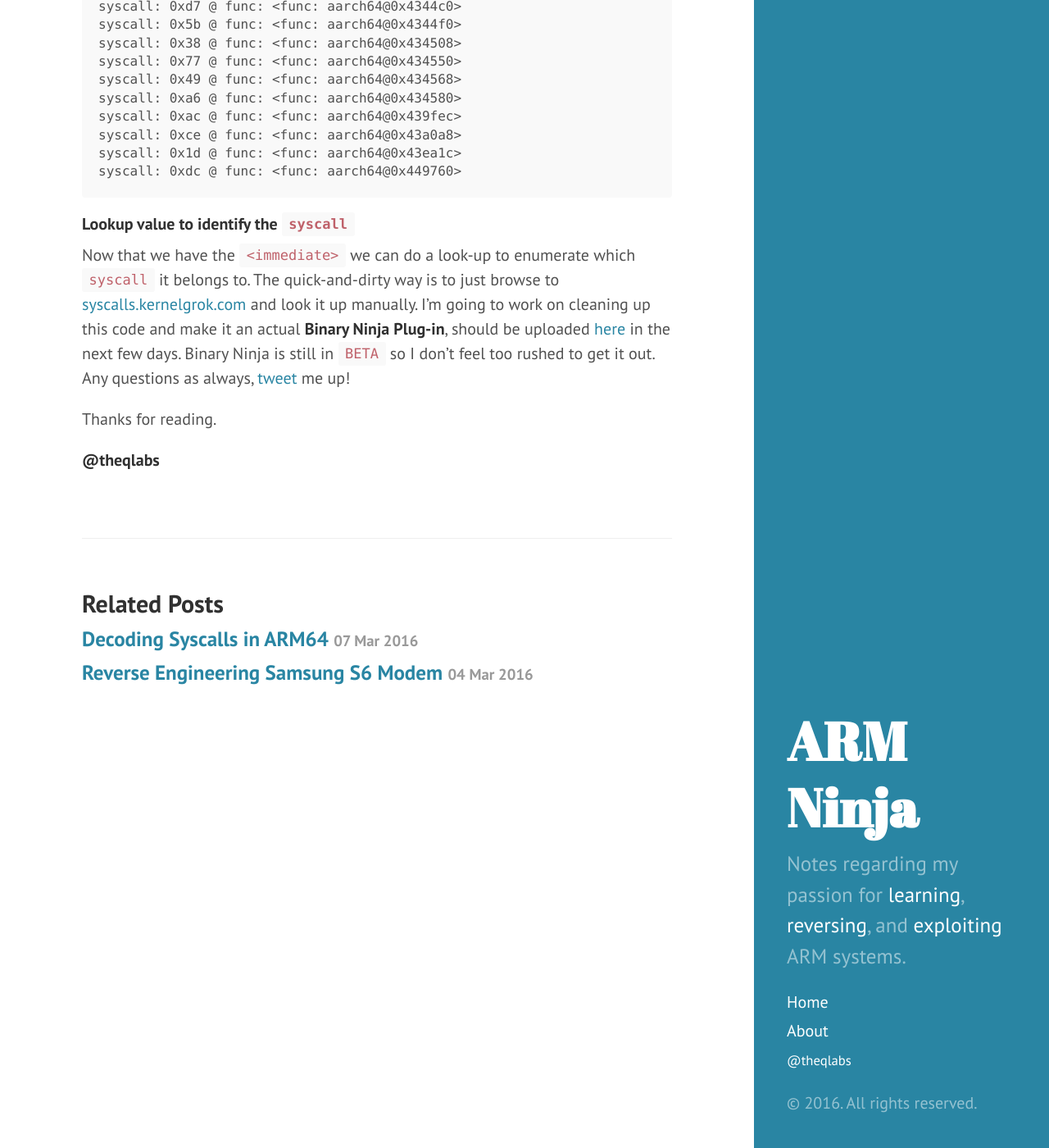
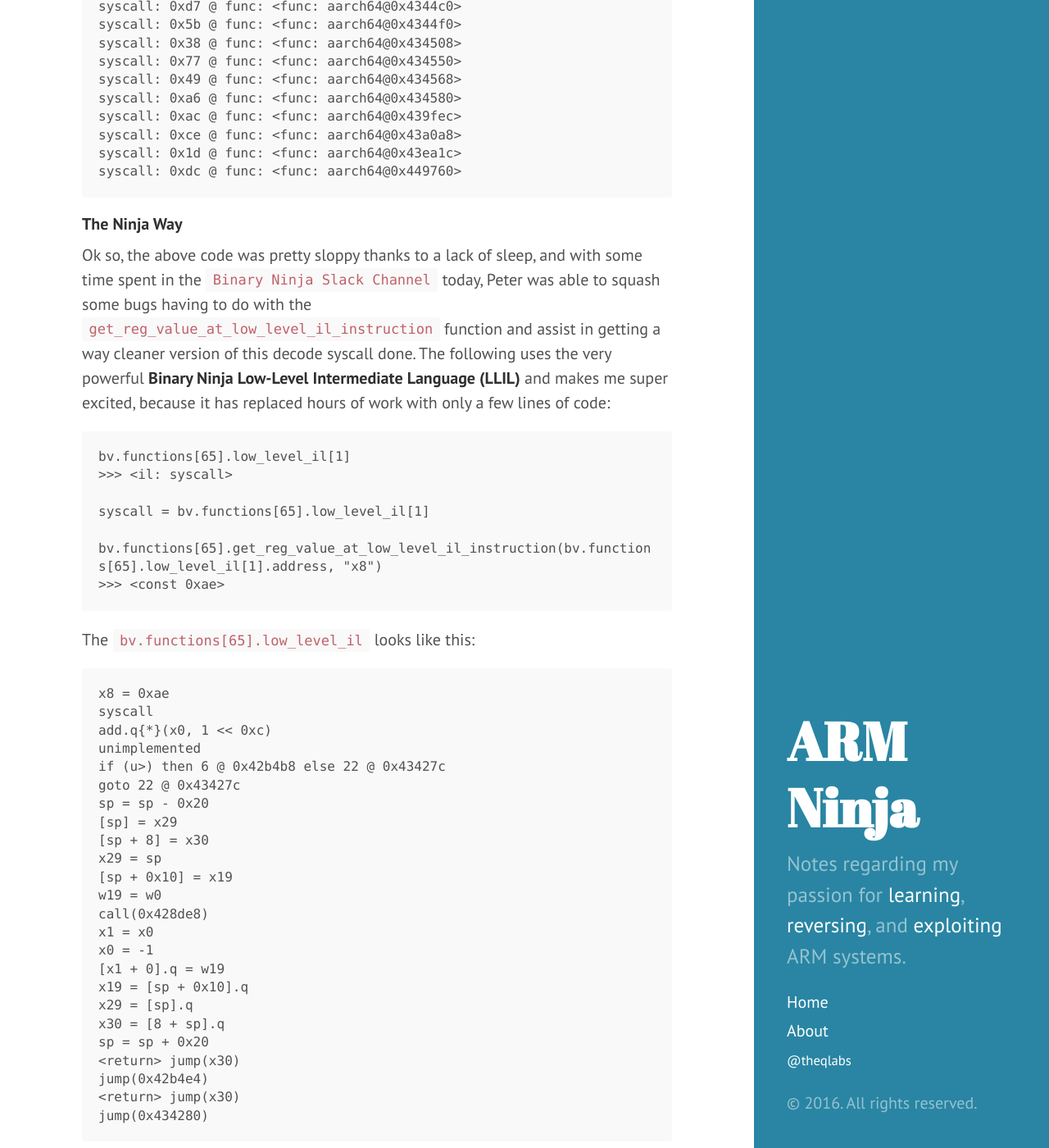
Before and after one commit to ARMNinja/armninja.github.io, a Jekyll site: the page built from _posts/2016-03-08-intro-to-binary-ninja-api.md, in a window 1280 px wide and 1400 px high, scrolled down 7718 px. Shown: the whole window at 82% size. Built offline with Jekyll 4.4.1, drawn with Linux system fonts in a browser that asks for light colours; some of the changed text lies outside the part shown.

Commit message:
Added ninja decode method to post

````diff
--- a/_posts/2016-03-08-intro-to-binary-ninja-api.md
+++ b/_posts/2016-03-08-intro-to-binary-ninja-api.md
@@ -264,6 +264,54 @@ syscall: 0x1d @ func: <func: aarch64@0x43ea1c>
 syscall: 0xdc @ func: <func: aarch64@0x449760>
 ```
 
+##### The Ninja Way
+
+Ok so, the above code was pretty sloppy thanks to a lack of sleep, and with some time spent in the `Binary Ninja Slack Channel` today, Peter was able to squash some bugs having to do with the `get_reg_value_at_low_level_il_instruction` function and assist in getting a way cleaner version of this decode syscall done. The following uses the very powerful **Binary Ninja Low-Level Intermediate Language (LLIL)** and makes me super excited, because it has replaced hours of work with only a few lines of code:
+
+```
+bv.functions[65].low_level_il[1]
+>>> <il: syscall>
+
+syscall = bv.functions[65].low_level_il[1]
+
+bv.functions[65].get_reg_value_at_low_level_il_instruction(bv.functions[65].low_level_il[1].address, "x8")
+>>> <const 0xae>
+```
+The `bv.functions[65].low_level_il` looks like this:
+
+```
+x8 = 0xae
+syscall
+add.q{*}(x0, 1 << 0xc)
+unimplemented
+if (u>) then 6 @ 0x42b4b8 else 22 @ 0x43427c
+goto 22 @ 0x43427c
+sp = sp - 0x20
+[sp] = x29
+[sp + 8] = x30
+x29 = sp
+[sp + 0x10] = x19
+w19 = w0
+call(0x428de8)
+x1 = x0
+x0 = -1
+[x1 + 0].q = w19
+x19 = [sp + 0x10].q
+x29 = [sp].q
+x30 = [8 + sp].q
+sp = sp + 0x20
+<return> jump(x30)
+jump(0x42b4e4)
+<return> jump(x30)
+jump(0x434280)
+```
+
+and in the UI like this:
+
+![]({{ site.baseurl }}assets/Screen Shot 2016-03-12 at 1.10.38 PM.png)
+
+The gist of this is basically `bv.functions[65]` is a function I know has a `syscall`, the `.low_level_il` points to the `LowLevelILFunction` instance and `[1]` tells it to give me the 2nd element in the instance. Setting that to `syscall` and calling `get_reg_value_at_low_level_il_instruction` allows me to pass it the `address` of that syscall IL instance and tell it what register I am interested in `x8`. You can check all available registers by using: `bv.arch.regs`.
+
 #### Lookup value to identify the `syscall`
 
 Now that we have the `<immediate>` we can do a look-up to enumerate which `syscall` it belongs to. The quick-and-dirty way is to just browse to [syscalls.kernelgrok.com](http://syscalls.kernelgrok.com/) and look it up manually.  I'm going to work on cleaning up this code and make it an actual **Binary Ninja Plug-in**, should be uploaded [here](https://github.com/ARMNinja) in the next few days. Binary Ninja is still in `BETA` so I don't feel too rushed to get it out. Any questions as always, [tweet](https://www.twitter.com/theqlabs) me up!
````
Also changed, not shown: assets/Screen Shot 2016-03-12 at 1.10.38 PM.png (added), 4 other files.
